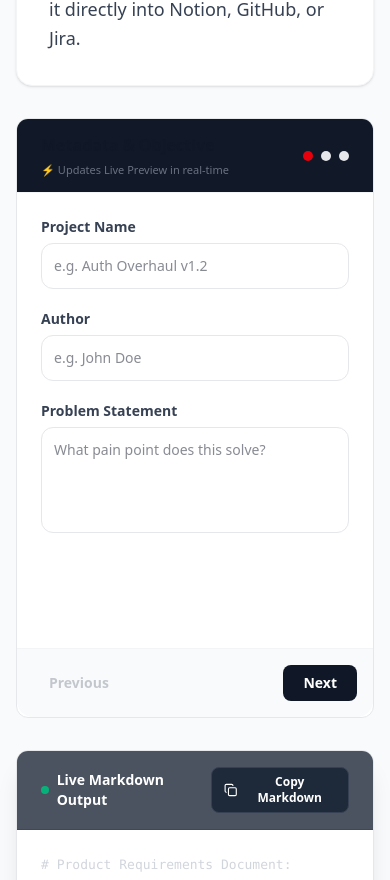
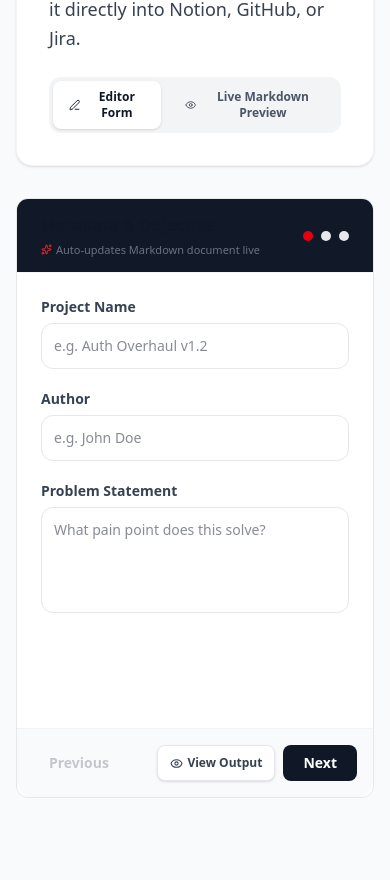
Before and after one commit to zinoo-dez/prd-for-software-developer, a Next.js app: page /tools/prd-builder in a window 390 px wide. Shown: the part 382-1262 px from the top of the page. Built offline with nearby package versions, Linux system fonts and the light colour scheme; no server answers.

Commit message:
feat: add responsive mobile view switcher to toggle between editor and markdown preview

```diff
--- a/src/app/tools/prd-builder/page.tsx
+++ b/src/app/tools/prd-builder/page.tsx
@@ -1,7 +1,7 @@
 'use client';
 
 import Link from 'next/link';
-import { ArrowLeft, ArrowRight, Copy, Check } from 'lucide-react';
+import { ArrowLeft, ArrowRight, Copy, Check, Eye, Edit3, Sparkles } from 'lucide-react';
 import { useLanguage } from '@/context/LanguageContext';
 import { useState } from 'react';
 import { motion, AnimatePresence } from 'framer-motion';
@@ -10,6 +10,7 @@ export default function PRDBuilder() {
   const { t } = useLanguage();
   const [step, setStep] = useState(1);
   const [copied, setCopied] = useState(false);
+  const [activeTab, setActiveTab] = useState<'edit' | 'preview'>('edit');
 
   // Form State
   const [data, setData] = useState({
@@ -72,11 +73,33 @@ ${data.metrics ? data.metrics.split('\n').map(line => `- ${line}`).join('\n') :
           {t('builder_h1')}
         </h1>
         <p className="text-lg leading-relaxed text-gray-700">{t('builder_intro')}</p>
+
+        {/* View Switcher for Small Screens */}
+        <div className="mt-6 flex lg:hidden gap-2 p-1 bg-gray-100 rounded-xl w-fit">
+          <button
+            onClick={() => setActiveTab('edit')}
+            className={`flex items-center gap-2 px-4 py-2 rounded-lg text-xs font-bold transition-all ${
+              activeTab === 'edit' ? 'bg-white text-gray-900 shadow-sm' : 'text-gray-600 hover:text-gray-900'
+            }`}
+          >
+            <Edit3 size={14} /> Editor Form
+          </button>
+          <button
+            onClick={() => setActiveTab('preview')}
+            className={`flex items-center gap-2 px-4 py-2 rounded-lg text-xs font-bold transition-all ${
+              activeTab === 'preview' ? 'bg-gray-900 text-white shadow-sm' : 'text-gray-600 hover:text-gray-900'
+            }`}
+          >
+            <Eye size={14} /> Live Markdown Preview
+          </button>
+        </div>
       </div>
 
+      {/* Grid Container */}
       <div className="grid lg:grid-cols-2 gap-8">
+
         {/* Editor Form */}
-        <div className="card h-150 flex flex-col">
+        <div className={`card h-150 flex flex-col ${activeTab === 'preview' ? 'hidden lg:flex' : 'flex'}`}>
           <div className="card-header bg-gray-50 border-b border-gray-100 px-6 py-4 flex justify-between items-center">
             <div>
               <h2 className="font-bold text-gray-900">
@@ -84,7 +107,9 @@ ${data.metrics ? data.metrics.split('\n').map(line => `- ${line}`).join('\n') :
                 {step === 2 && t('b_step2')}
                 {step === 3 && t('b_step3')}
               </h2>
-              <p className="text-[11px] text-gray-500 mt-0.5">⚡ Updates Live Preview in real-time</p>
+              <p className="text-[11px] text-gray-500 mt-0.5 flex items-center gap-1">
+                <Sparkles size={11} className="text-red-500" /> Auto-updates Markdown document live
+              </p>
             </div>
             <div className="flex gap-2">
               <span className={`w-2.5 h-2.5 rounded-full ${step >= 1 ? 'bg-red-600' : 'bg-gray-200'}`} />
@@ -92,6 +117,7 @@ ${data.metrics ? data.metrics.split('\n').map(line => `- ${line}`).join('\n') :
               <span className={`w-2.5 h-2.5 rounded-full ${step >= 3 ? 'bg-red-600' : 'bg-gray-200'}`} />
             </div>
           </div>
+
           <div className="p-6 grow overflow-y-auto bg-white">
             <AnimatePresence mode="wait">
               {step === 1 && (
@@ -132,10 +158,20 @@ ${data.metrics ? data.metrics.split('\n').map(line => `- ${line}`).join('\n') :
                     <label className="block text-sm font-bold text-gray-700 mb-1.5">{t('b_lbl_metrics')}</label>
                     <textarea name="metrics" value={data.metrics} onChange={handleChange} rows={6} className="w-full p-3 rounded-xl border border-gray-200 focus:border-red-500 focus:ring-1 focus:ring-red-500 outline-none transition-all text-sm resize-none" placeholder="e.g. Daily Active Users increases by 10%..." />
                   </div>
+
+                  {/* Helper notice on Step 3 */}
+                  <div className="p-3.5 bg-gray-50 border border-gray-200/70 rounded-xl flex items-start gap-2.5 text-xs text-gray-600">
+                    <Sparkles size={16} className="text-red-600 shrink-0 mt-0.5" />
+                    <div>
+                      <p className="font-semibold text-gray-900">Your Markdown PRD is Ready!</p>
+                      <p className="mt-0.5">Click <strong>Copy Markdown</strong> below to copy your complete formatted PRD document to clipboard.</p>
+                    </div>
+                  </div>
                 </motion.div>
               )}
             </AnimatePresence>
           </div>
+
           <div className="bg-gray-50 border-t border-gray-100 p-4 flex justify-between items-center rounded-b-2xl">
             <button
               onClick={() => setStep(Math.max(1, step - 1))}
@@ -144,6 +180,15 @@ ${data.metrics ? data.metrics.split('\n').map(line => `- ${line}`).join('\n') :
             >
               {t('b_btn_prev')}
             </button>
+
+            <div className="flex gap-2">
+              <button
+                onClick={() => setActiveTab('preview')}
+                className="lg:hidden px-3 py-2 text-xs font-semibold text-gray-700 bg-white border border-gray-200 rounded-lg shadow-sm flex items-center gap-1"
+              >
+                <Eye size={13} /> View Output
+              </button>
+
               {step < 3 ? (
                 <button
                   onClick={() => setStep(Math.min(3, step + 1))}
@@ -154,7 +199,7 @@ ${data.metrics ? data.metrics.split('\n').map(line => `- ${line}`).join('\n') :
               ) : (
                 <button
                   onClick={handleCopy}
-                className="px-5 py-2 bg-red-600 text-white rounded-lg text-sm font-semibold transition-colors hover:bg-red-700 flex items-center gap-1.5"
+                  className="px-5 py-2 bg-red-600 text-white rounded-lg text-sm font-semibold transition-colors hover:bg-red-700 flex items-center gap-1.5 shadow-sm"
                 >
                   {copied ? <Check size={16} /> : <Copy size={16} />}
                   {copied ? t('b_copied') : t('b_btn_copy')}
@@ -162,21 +207,30 @@ ${data.metrics ? data.metrics.split('\n').map(line => `- ${line}`).join('\n') :
               )}
             </div>
           </div>
+        </div>
 
         {/* Live Preview */}
-        <div className="card h-150 flex flex-col bg-gray-900 border-gray-800 shadow-xl relative overflow-hidden">
+        <div className={`card h-150 flex flex-col bg-gray-900 border-gray-800 shadow-xl relative overflow-hidden ${activeTab === 'edit' ? 'hidden lg:flex' : 'flex'}`}>
           <div className="bg-gray-800/80 border-b border-gray-700/60 px-6 py-4 flex justify-between items-center shrink-0">
             <h2 className="font-bold text-white text-sm flex items-center gap-2">
               <span className="w-2 h-2 rounded-full bg-emerald-500 animate-pulse"></span>
               Live Markdown Output
             </h2>
+            <div className="flex items-center gap-2">
+              <button
+                onClick={() => setActiveTab('edit')}
+                className="lg:hidden flex items-center gap-1 px-2.5 py-1.5 bg-gray-700 hover:bg-gray-600 text-gray-200 rounded-lg text-xs font-semibold"
+              >
+                <Edit3 size={12} /> Back to Editor
+              </button>
               <button
                 onClick={handleCopy}
-              className="flex items-center gap-1.5 px-3 py-1.5 bg-gray-800 hover:bg-gray-700 text-white rounded-lg text-xs font-semibold transition-colors border border-gray-700"
+                className="flex items-center gap-1.5 px-3 py-1.5 bg-red-600 hover:bg-red-700 text-white rounded-lg text-xs font-semibold transition-colors shadow-sm"
               >
-              {copied ? <Check size={14} className="text-green-400" /> : <Copy size={14} />}
+                {copied ? <Check size={14} className="text-white" /> : <Copy size={14} />}
                 {copied ? t('b_copied') : t('b_btn_copy')}
               </button>
+            </div>
           </div>
           <div className="p-6 grow overflow-y-auto">
             <pre className="text-[13px] text-gray-300 font-mono whitespace-pre-wrap leading-relaxed">
```
Lines whose indentation alone changed are shown as unchanged.
